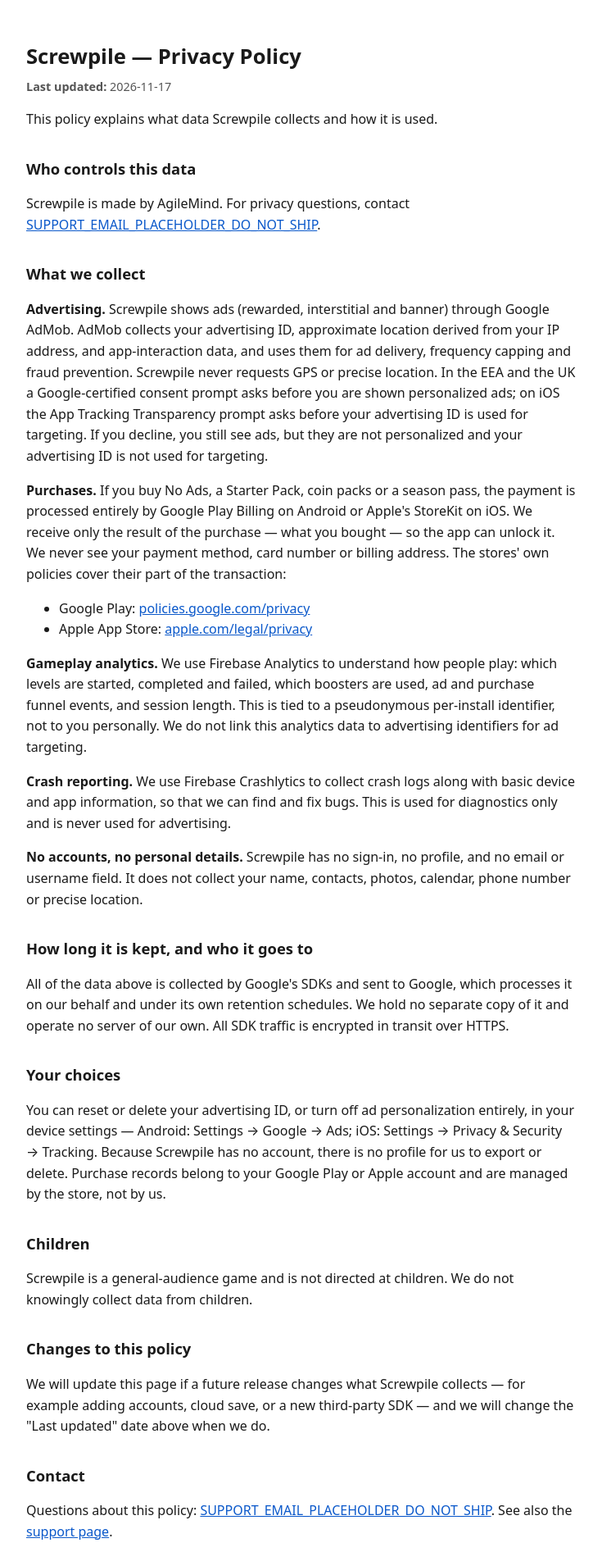
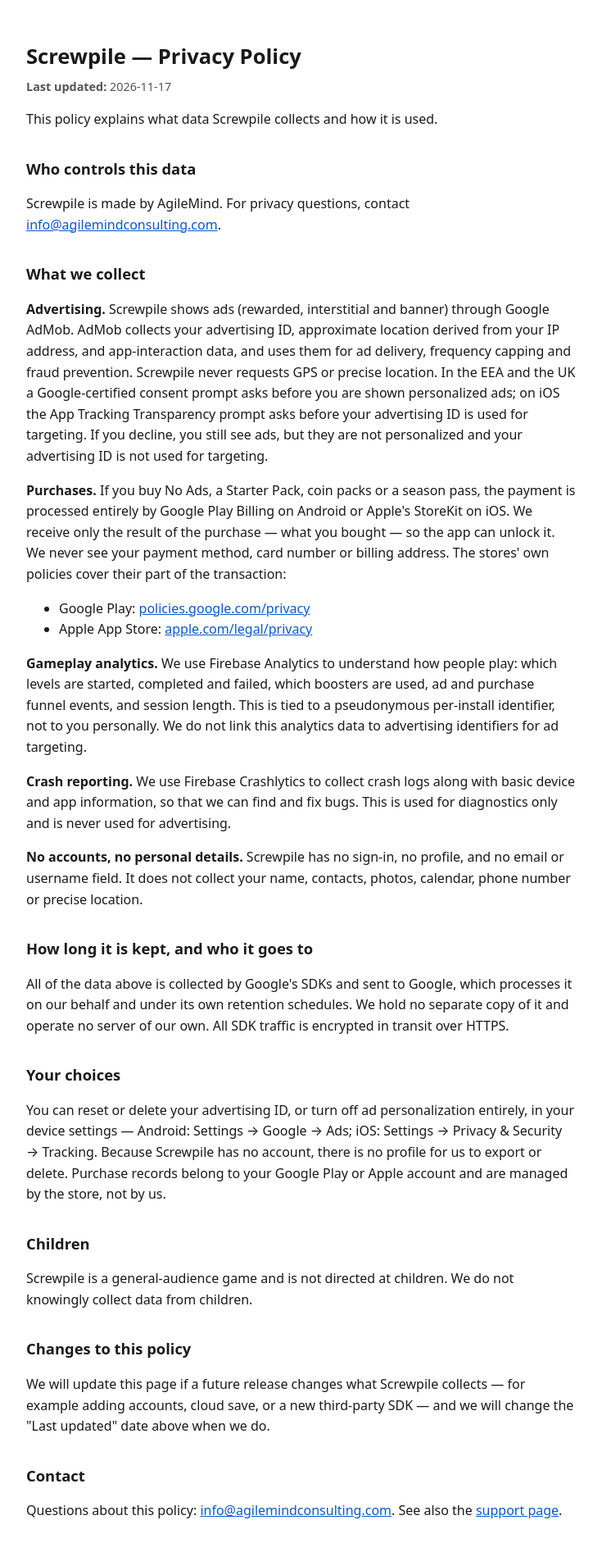
Before and after one commit to AgileMindConsultant/screwpile-web, a plain HTML site: page index.html in a window 1280 px wide. Shown: the top 1893 px of the page at 82% size, without its empty margins (272-1007 px from the left). Drawn offline with Linux system fonts and the light colour scheme.

Commit message:
Substitute the real support contact address
info@agilemindconsulting.com - the public email on the AgileMindConsultant
GitHub account, which is the address the board pointed at on AGIAAAA-2504
("reuse an email the board already controls, e.g. behind the
AgileMindConsultant GitHub account").

Verified before publishing rather than assumed:
- it is the account's public AND notification email, so GitHub has verified
  deliverability to it and it is already public on the profile - publishing
  it here discloses nothing new;
- agilemindconsulting.com resolves and carries two MX records
  (mx10/mx20.websupport.se), so mail is actually deliverable;
- it is a role address, not an individual's personal mailbox.

Zero occurrences of the placeholder token remain.

Co-Authored-By: Claude Opus 5 <noreply@anthropic.com>

```diff
--- a/index.html
+++ b/index.html
@@ -24,7 +24,7 @@
 <h2>Who controls this data</h2>
 
 <p>Screwpile is made by AgileMind. For privacy questions, contact
-<a href="mailto:SUPPORT_EMAIL_PLACEHOLDER_DO_NOT_SHIP">SUPPORT_EMAIL_PLACEHOLDER_DO_NOT_SHIP</a>.</p>
+<a href="mailto:info@agilemindconsulting.com">info@agilemindconsulting.com</a>.</p>
 
 <h2>What we collect</h2>
 
@@ -89,7 +89,7 @@ date above when we do.</p>
 <h2>Contact</h2>
 
 <p>Questions about this policy:
-<a href="mailto:SUPPORT_EMAIL_PLACEHOLDER_DO_NOT_SHIP">SUPPORT_EMAIL_PLACEHOLDER_DO_NOT_SHIP</a>.
+<a href="mailto:info@agilemindconsulting.com">info@agilemindconsulting.com</a>.
 See also the <a href="support.html">support page</a>.</p>
 
 <footer>
```
Also changed, not shown: support.html (+1 -1 lines).
